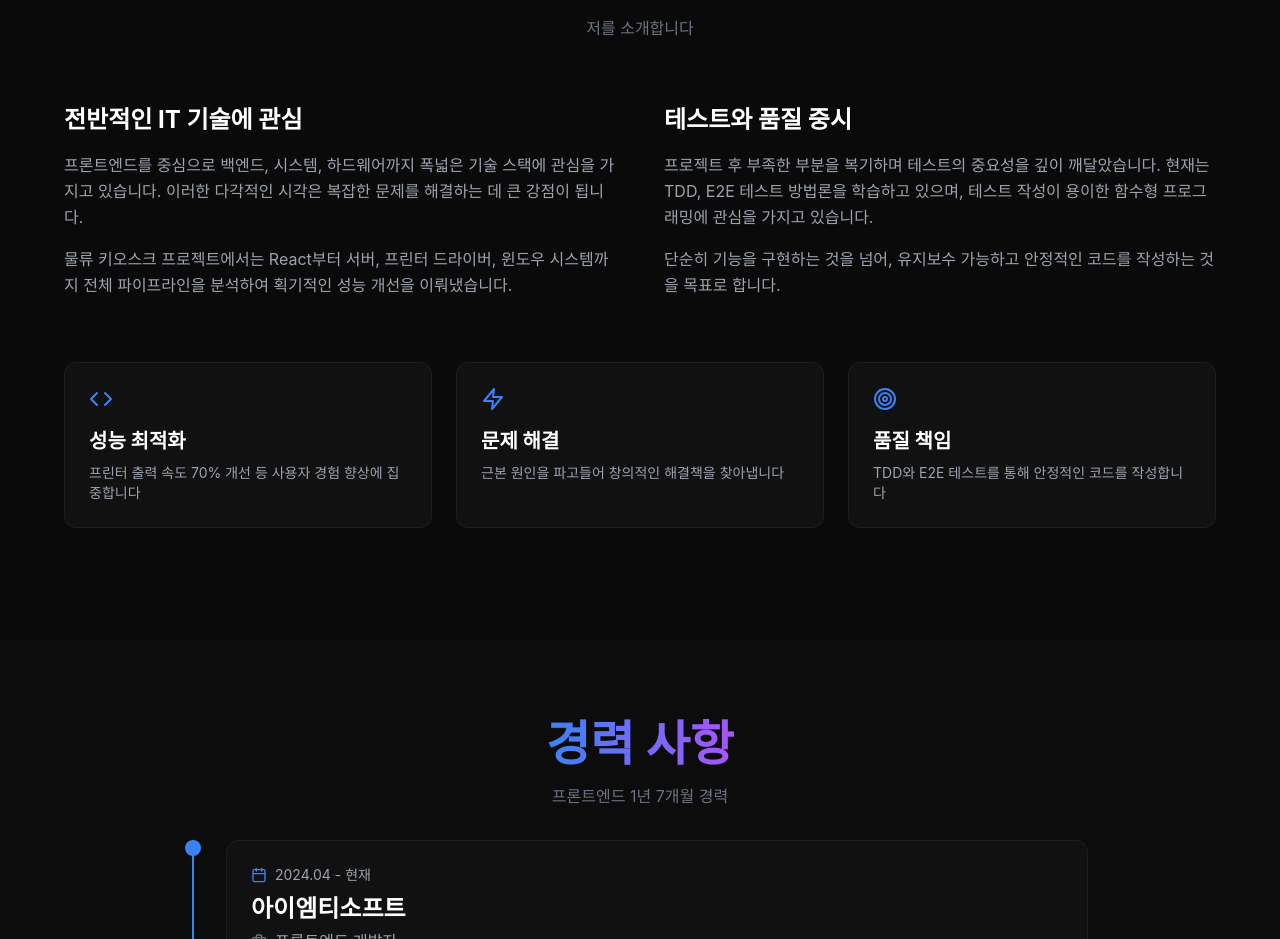
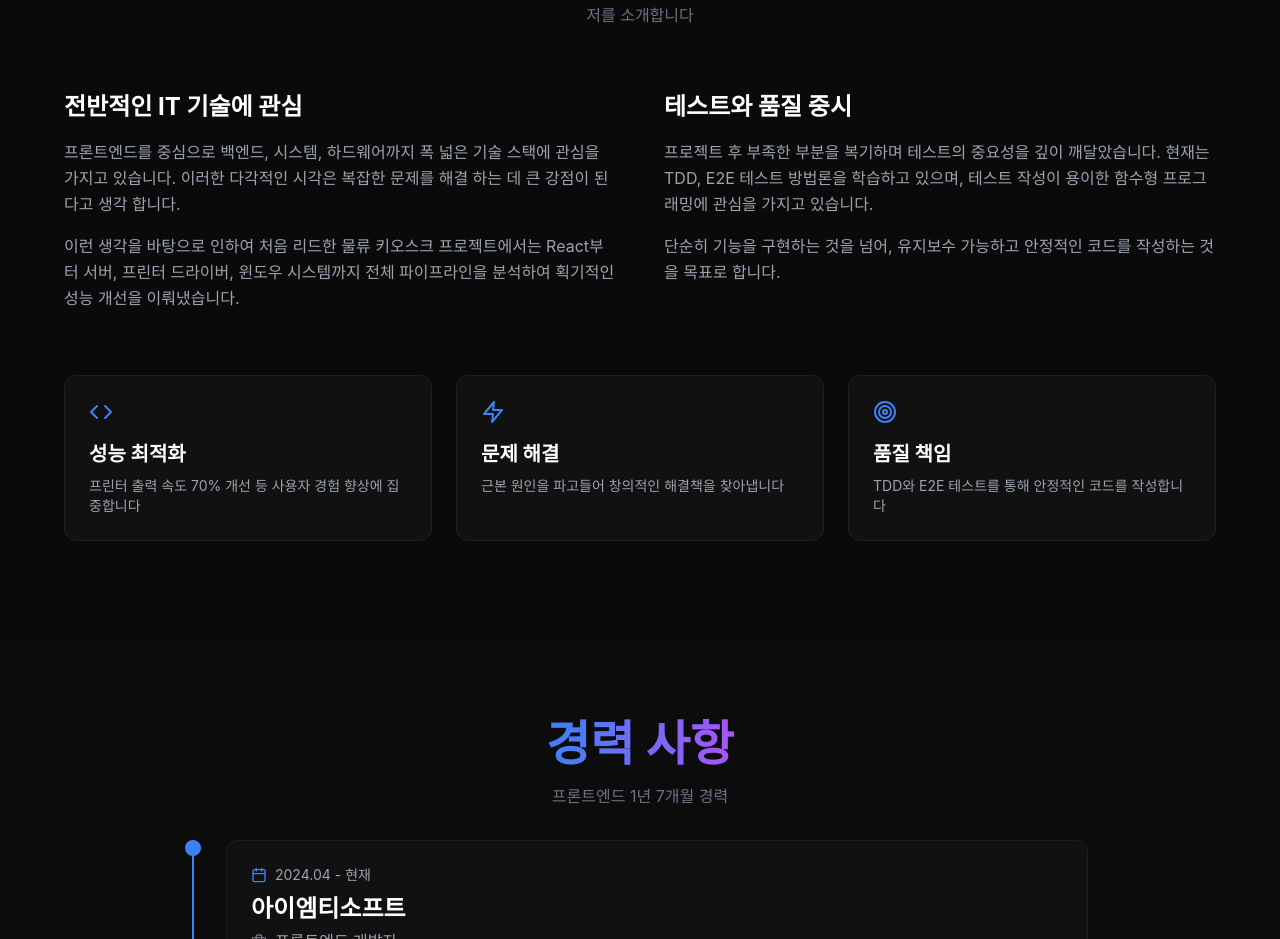
Before and after one commit to jcjee6276/jjc, a React (Vite) app: page / in a window 1280 px wide. Shown: the part 960-1899 px from the top of the page. Built offline with nearby package versions, Linux system fonts and the light colour scheme.

Commit message:
fix : 소개 문구 수정

```diff
--- a/src/components/About.jsx
+++ b/src/components/About.jsx
@@ -49,11 +49,11 @@ export default function About() {
                         >
                             <h3 className="text-2xl font-bold mb-4">전반적인 IT 기술에 관심</h3>
                             <p className="text-gray-400 leading-relaxed mb-4">
-                                프론트엔드를 중심으로 백엔드, 시스템, 하드웨어까지 폭넓은 기술 스택에 관심을 가지고 있습니다.
-                                이러한 다각적인 시각은 복잡한 문제를 해결하는 데 큰 강점이 됩니다.
+                                프론트엔드를 중심으로 백엔드, 시스템, 하드웨어까지 폭 넓은 기술 스택에 관심을 가지고 있습니다.
+                                이러한 다각적인 시각은 복잡한 문제를 해결 하는 데 큰 강점이 된다고 생각 합니다.
                             </p>
                             <p className="text-gray-400 leading-relaxed">
-                                물류 키오스크 프로젝트에서는 React부터 서버, 프린터 드라이버, 윈도우 시스템까지
+                                이런 생각을 바탕으로 인하여 처음 리드한 물류 키오스크 프로젝트에서는 React부터 서버, 프린터 드라이버, 윈도우 시스템까지
                                 전체 파이프라인을 분석하여 획기적인 성능 개선을 이뤄냈습니다.
                             </p>
                         </motion.div>
```
